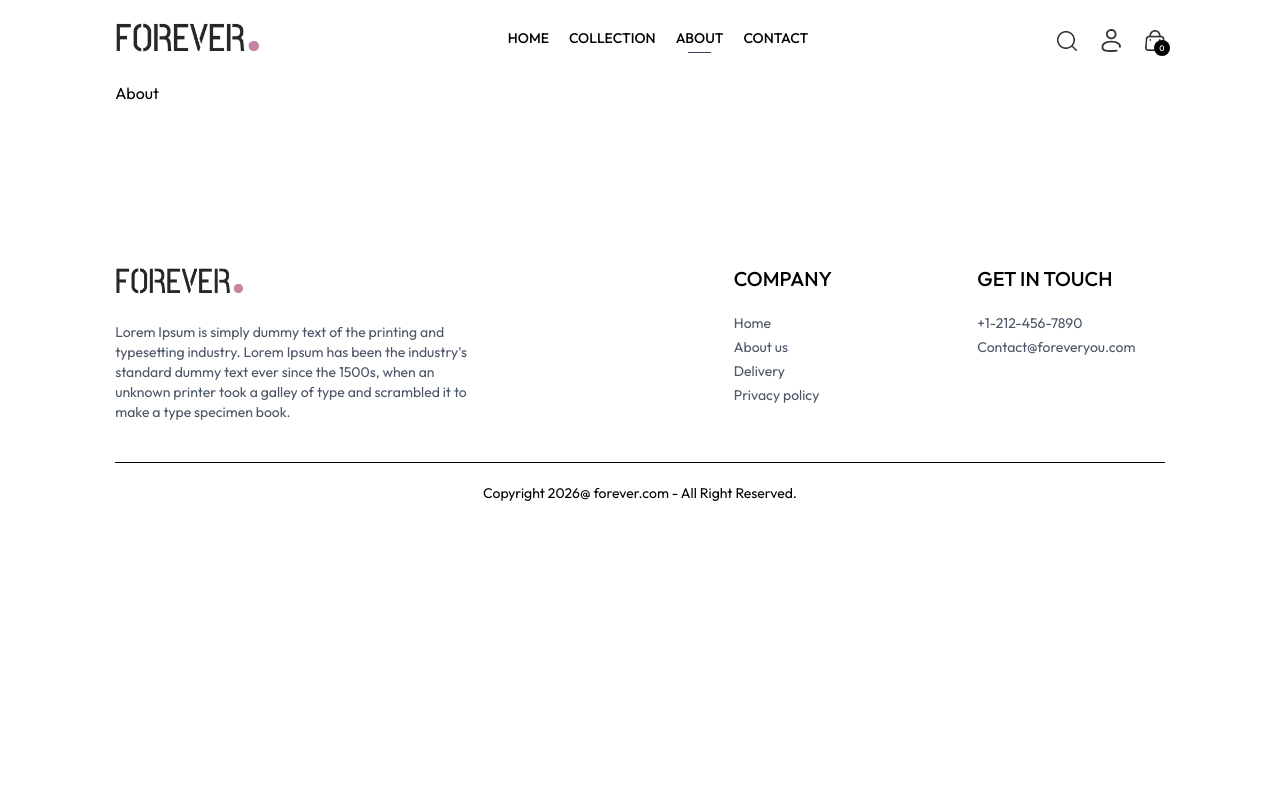
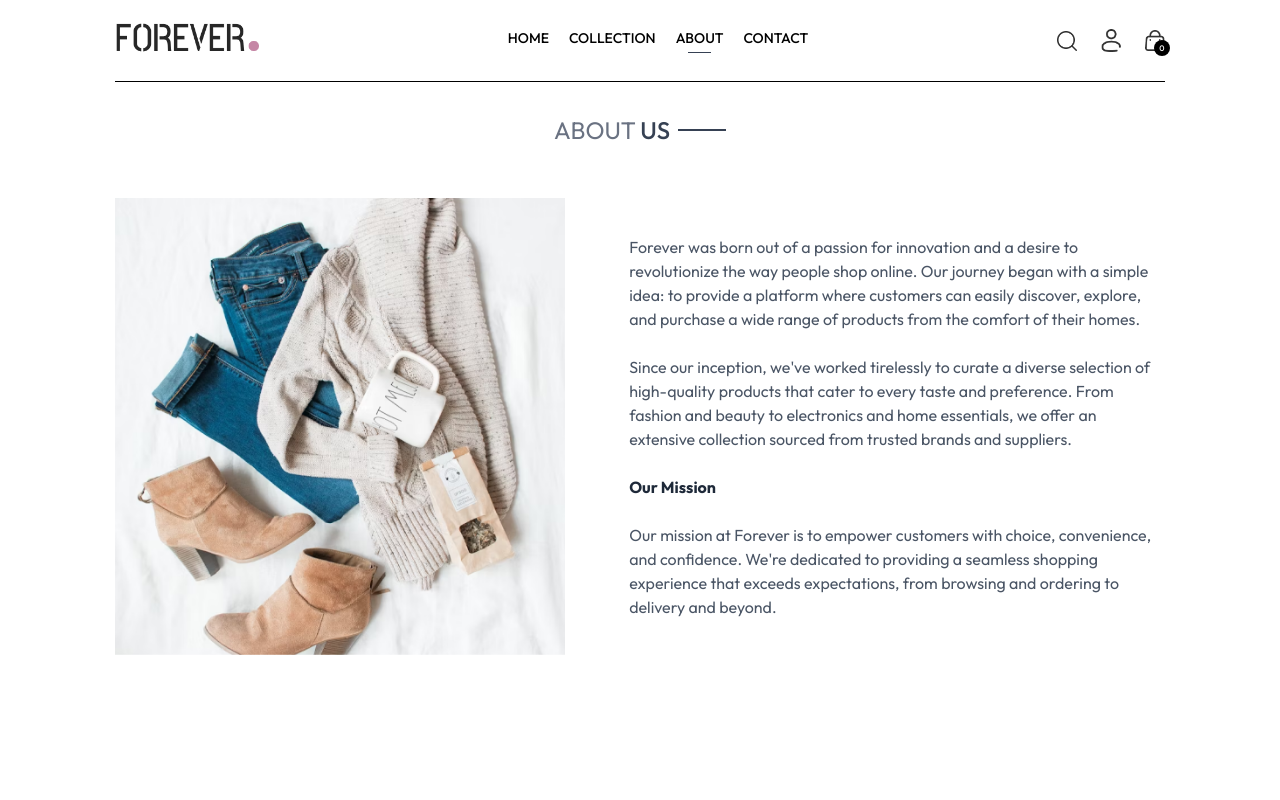
Before and after one commit to Felix3242/e-commerce, a React (Vite) app in the folder frontend/: page /about in a window 1280 px wide. Shown: the top 800 px of the page. Built offline with nearby package versions, Linux system fonts and the light colour scheme.

Commit message:
created about us description

```diff
--- a/frontend/src/pages/About.jsx
+++ b/frontend/src/pages/About.jsx
@@ -1,8 +1,23 @@
 import React from 'react'
+import Title from '../components/Title'
+import { assets } from '../assets/assets';
 
 const About = () => {
   return (
-    <div>About</div>
+    <div>
+      <div className='text-2xl text-center pt-8 border-t'>
+        <Title text1={'ABOUT'} text2={'US'} />
+      </div>
+      <div className='my-10 flex flex-col md:flex-row gap-16'>
+        <img className='w-full md:max-w-[450px]' src={assets.about_img} alt="" />
+        <div className='flex flex-col justify-center gap-6 md:w-2/4 text-gray-600'>
+          <p>Forever was born out of a passion for innovation and a desire to revolutionize the way people shop online. Our journey began with a simple idea: to provide a platform where customers can easily discover, explore, and purchase a wide range of products from the comfort of their homes.</p>
+          <p>Since our inception, we've worked tirelessly to curate a diverse selection of high-quality products that cater to every taste and preference. From fashion and beauty to electronics and home essentials, we offer an extensive collection sourced from trusted brands and suppliers.</p>
+          <b className='text-gray-800'>Our Mission</b>
+          <p>Our mission at Forever is to empower customers with choice, convenience, and confidence. We're dedicated to providing a seamless shopping experience that exceeds expectations, from browsing and ordering to delivery and beyond.</p>
+        </div>
+      </div>
+    </div>
   )
 }
 
```
